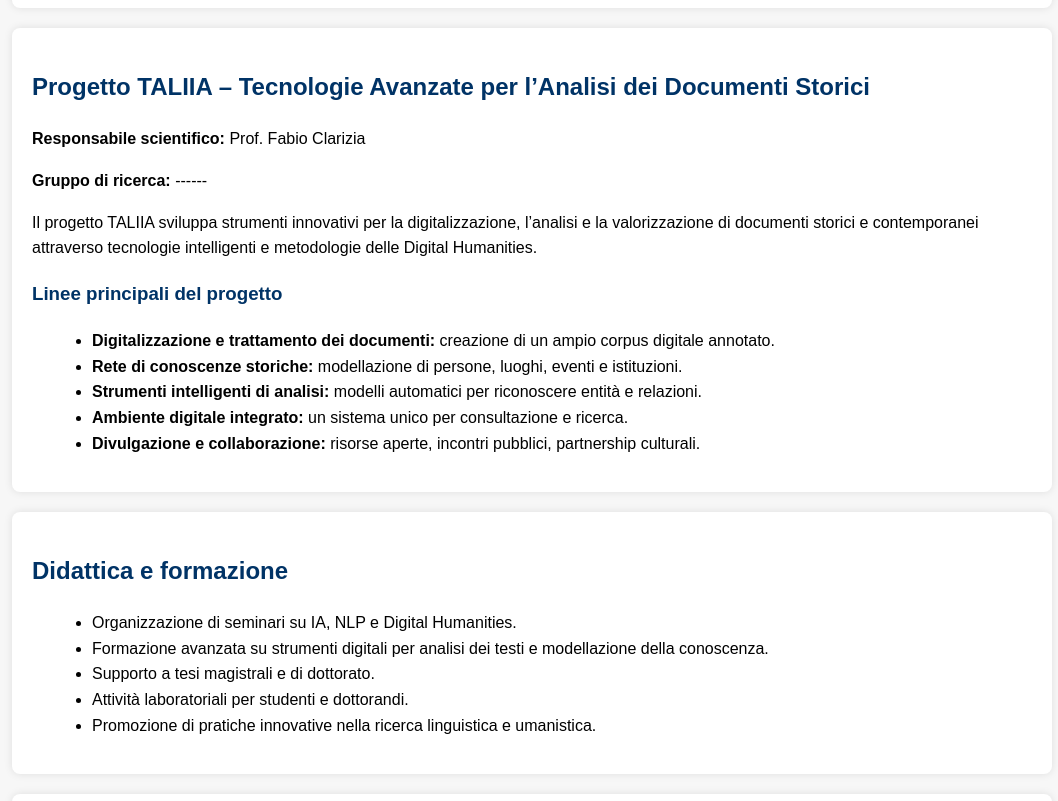
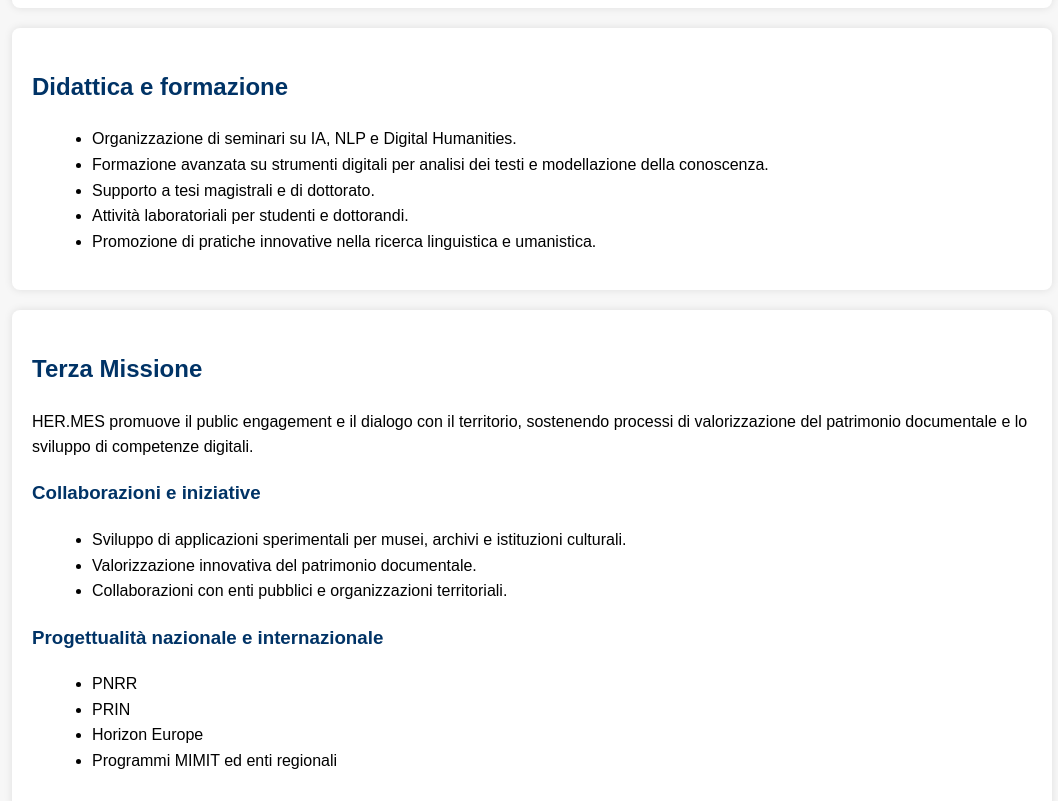
Before and after one commit to hermes-lab-unisa/hermes.github.io, a plain HTML site: page index.html in a window 1280 px wide. Shown: the part 1760-2561 px from the top of the page, without its empty margins (108-1166 px from the left). Drawn offline with Linux system fonts and the light colour scheme.

Commit message:
Update index.html

```diff
--- a/index.html
+++ b/index.html
@@ -120,25 +120,6 @@
 </section>
 
 <section>
-    <h2>Progetto TALIIA – Tecnologie Avanzate per l’Analisi dei Documenti Storici</h2>
-    <p><strong>Responsabile scientifico:</strong> Prof. Fabio Clarizia</p>
-    <p><strong>Gruppo di ricerca:</strong> ------</p>
-
-    <p>
-        Il progetto TALIIA sviluppa strumenti innovativi per la digitalizzazione, l’analisi e la valorizzazione di documenti storici e contemporanei attraverso tecnologie intelligenti e metodologie delle Digital Humanities.
-    </p>
-
-    <h3>Linee principali del progetto</h3>
-    <ul>
-        <li><strong>Digitalizzazione e trattamento dei documenti:</strong> creazione di un ampio corpus digitale annotato.</li>
-        <li><strong>Rete di conoscenze storiche:</strong> modellazione di persone, luoghi, eventi e istituzioni.</li>
-        <li><strong>Strumenti intelligenti di analisi:</strong> modelli automatici per riconoscere entità e relazioni.</li>
-        <li><strong>Ambiente digitale integrato:</strong> un sistema unico per consultazione e ricerca.</li>
-        <li><strong>Divulgazione e collaborazione:</strong> risorse aperte, incontri pubblici, partnership culturali.</li>
-    </ul>
-</section>
-
-<section>
     <h2>Didattica e formazione</h2>
     <ul>
         <li>Organizzazione di seminari su IA, NLP e Digital Humanities.</li>
```
